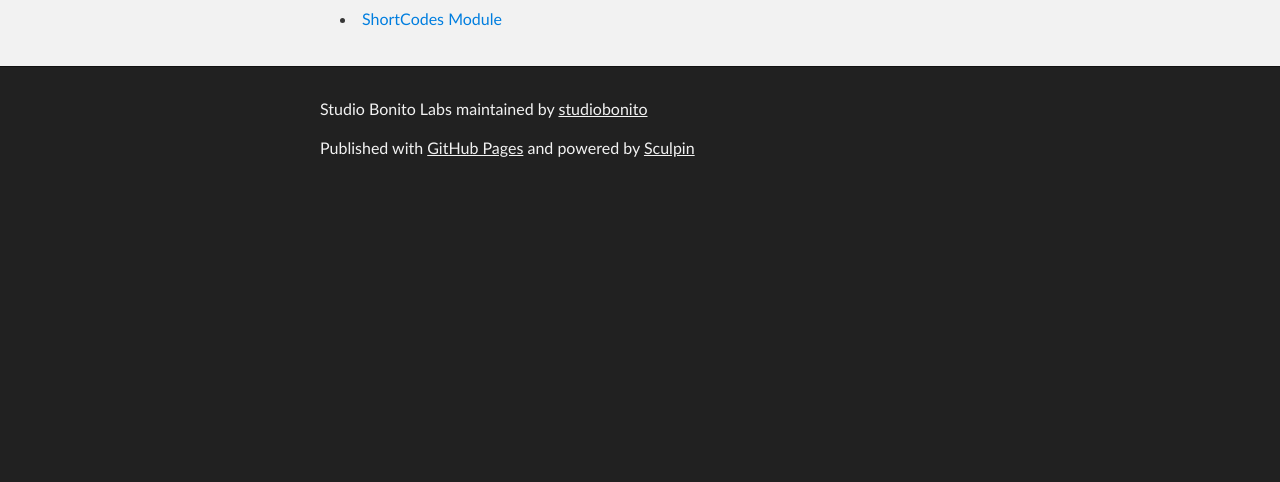
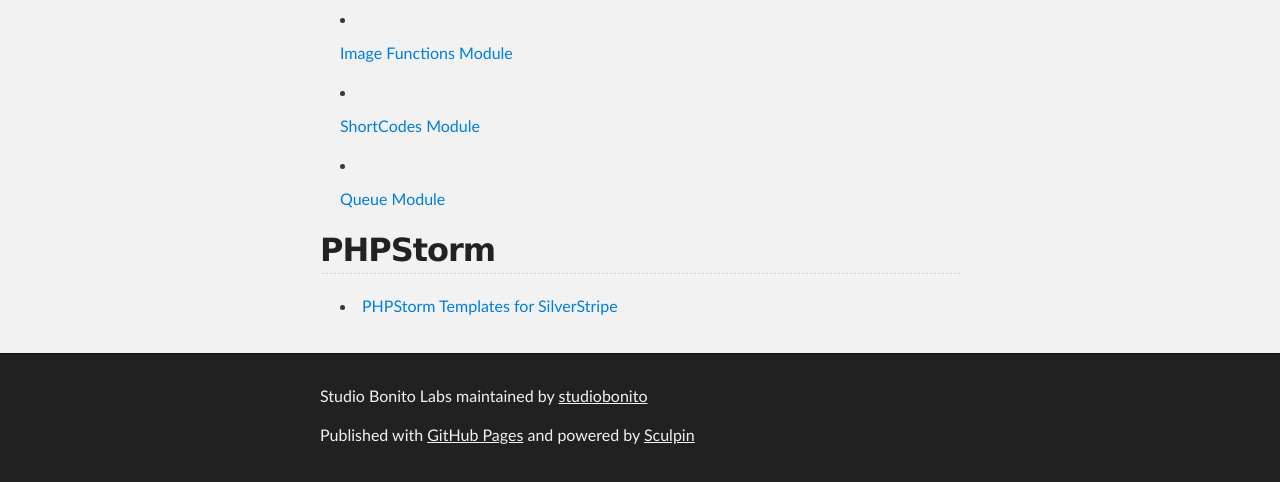
Before and after one commit to studiobonito/studiobonito.github.io, a plain HTML site: page index.html in a window 1280 px wide. Shown: the part 532-1014 px from the top of the page. Before the commit the page ends 800 px from the top, so only its background shows below. Drawn offline with Linux system fonts and the light colour scheme.

Commit message:
ADD: Update projects list

```diff
--- a/index.html
+++ b/index.html
@@ -33,7 +33,15 @@
 <h2>SilverStripe</h2>
 
 <ul>
-<li><a href="http://studiobonito.github.io/silverstripe-shortcodes/">ShortCodes Module</a></li>
+<li><p><a href="http://studiobonito.github.io/silverstripe-imagefunctions/">Image Functions Module</a></p></li>
+<li><p><a href="http://studiobonito.github.io/silverstripe-shortcodes/">ShortCodes Module</a></p></li>
+<li><p><a href="http://studiobonito.github.io/silverstripe-queue/">Queue Module</a></p></li>
+</ul>
+
+<h2>PHPStorm</h2>
+
+<ul>
+<li><a href="http://studiobonito.github.io/phpstorm-templates-silverstripe/">PHPStorm Templates for SilverStripe</a></li>
 </ul>
     </section>
 </div>
```
